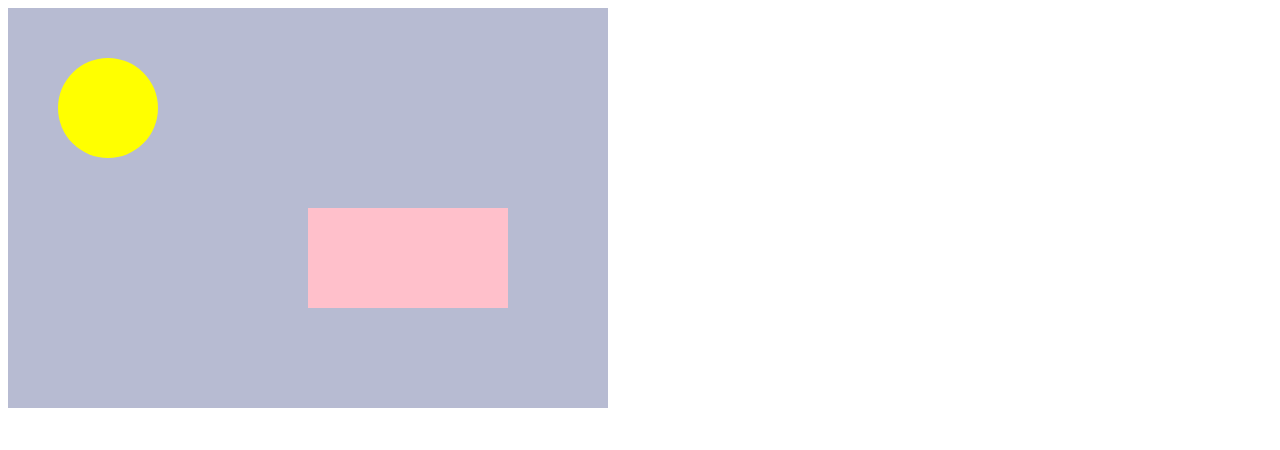
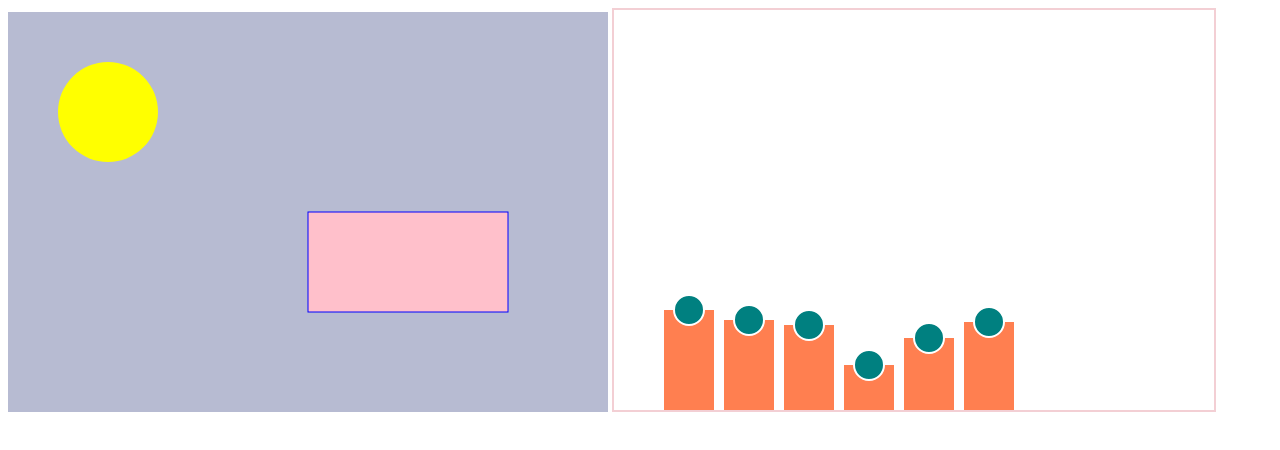
Before and after one commit to kedasi/Canvas, a plain HTML site: page public/index.html in a window 1280 px wide. Drawn offline with Linux system fonts and the light colour scheme.

Commit message:
adding charts

```diff
--- a/public/index.html
+++ b/public/index.html
@@ -10,6 +10,9 @@
 <canvas id="canvas" width="600" height="400">
     Canvas not supported!
 </canvas>
+<canvas id="canvasChart" width="600" height="400">
+    Canvas not supported!
+</canvas>
 
 <script type='text/javascript' src='scripts.js'></script>
 </body>
--- a/public/scripts.js
+++ b/public/scripts.js
@@ -10,6 +10,51 @@ window.onload = function () {
     ctx.fillRect(300, 200, 200, 100); //location X Y, width, height
 
     ctx.fillStyle = 'yellow';
-    ctx.arc(100, 100, 50, 0, 2 * Math.PI, false); // x, y, radius, start angle, end angle, clockwise(true)/anticlockwise(false)
+    ctx.arc(100, 100, 50, 0, 2 * Math.PI, false); // x, y, radius, start angle, end angle, anticlockwise
     ctx.fill();
+
+    ctx.strokeStyle = 'blue';
+    ctx.strokeRect(300, 200, 200, 100);
+
+
+    var canvasChart = document.getElementById('canvasChart'); //locate the canvas
+    var ctxChart = canvasChart.getContext('2d'); //access the 2d context (has to be lowercase)
+    var scores = [100, 90, 85, 45, 72, 88];
+    var width = 50;
+    var currX = 50;
+    var base = 200;
+
+    for (var i = 0; i < scores.length; i++) {
+        var height = scores[i];
+        var y = canvasChart.height - height;
+        var fullCircle = 2 * Math.PI;
+        ctxChart.fillStyle = 'coral';
+        ctxChart.fillRect(currX, y, width, height);
+
+        ctxChart.fillStyle = 'teal';
+        ctxChart.beginPath(); // removes connective line
+        ctxChart.arc(currX + width / 2, y, 15, 0, fullCircle, false);
+        ctxChart.fill();
+        ctxChart.strokeStyle = 'white';
+        ctxChart.lineWidth = 2;
+        ctxChart.stroke();
+
+        currX += width + 10;
+    }
+
+    // ctxChart.translate(475, 400);
+    // ctxChart.rotate(Math.PI);
+    // ctxChart.fillStyle = 'coral';
+    // for (var i = 0; i < scores.length; i++) {
+    //     ctxChart.fillRect(currX, 0, width, scores[i]);
+    //     currX += width + 10;
+    // }
+
+    // ctxChart.strokeStyle = 'white';
+    // ctxChart.fillStyle = 'purple';
+    // ctxChart.arc(310, 100, 30, 0, 2 * Math.PI, false);
+    // ctxChart.stroke();
+    // ctxChart.fill();
+
+
 };
--- a/public/styles.css
+++ b/public/styles.css
@@ -1,3 +1,7 @@
 #canvas {
     background: #b7bbd2;
 }
+
+#canvasChart {
+    border: 2px solid #f3cfd4;
+}
```
